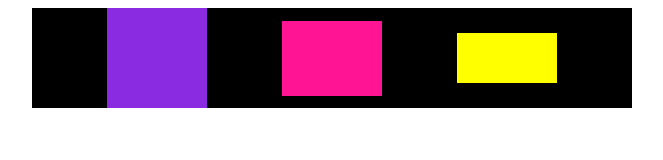
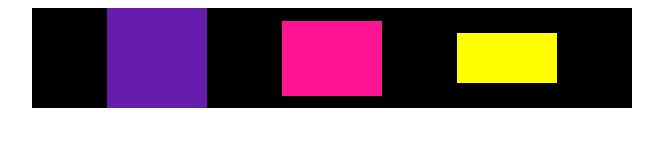
Before and after one commit to Zieciu/aplikacje_internetowe, a plain HTML site: page index.html in a window 1280 px wide. In both pictures the pointer is over the element 465 px from the left and 58 px from the top of the page. Shown: the whole page, without its empty margins (308-971 px from the left). Drawn offline with Linux system fonts and the light colour scheme.

Commit message:
CSS change

```diff
--- a/style.css
+++ b/style.css
@@ -21,5 +21,5 @@ background-color: yellow;
 height: 50px;
 }
 #container > div:hover{
-background-color: blueviolet;
+background-color: rgb(102, 28, 172);
 }
```
